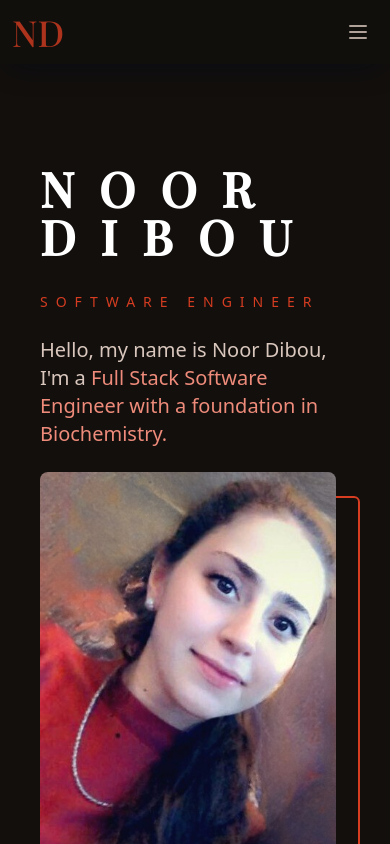
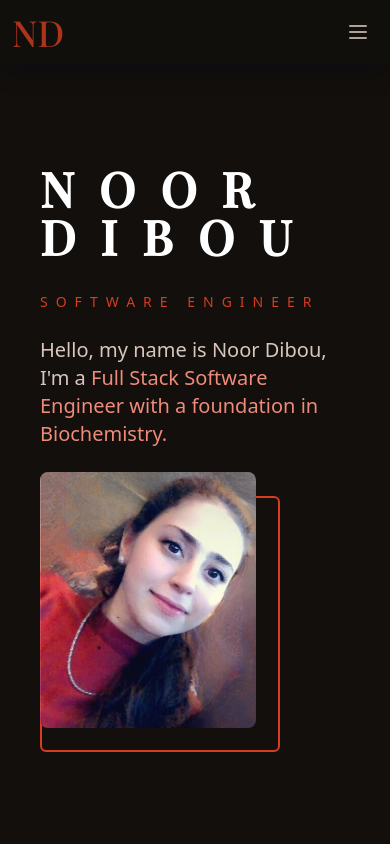
Before and after one commit to Noordibou/Portfolio, a Next.js app: page / in a window 390 px wide. Built offline with nearby package versions, Linux system fonts and the light colour scheme.

Commit message:
fixing hero display

```diff
--- a/components/Hero.tsx
+++ b/components/Hero.tsx
@@ -39,7 +39,7 @@ export default function Hero() {
                 </div>
 
                 <div>
-                    <div className='relative mr-3  text-xl lgl:text-2xl text-textDark'>
+                    <div className='relative mr-3 md:pb-12 text-xl lgl:text-2xl text-textDark'>
                     {text.map((line, index) => (
                             <div
                                 key={index}
@@ -52,10 +52,10 @@ export default function Hero() {
                 </div>
                 </div>
                 <div className='w-full lgl:w-1/3 lgl:top-24 relative group mt-2 '>
-                    <div className='absolute w-80 h-96 -top-6 -left-6 rounded-lg'>
+                    <div className='absolute w-60 h-64 md:w-80 md:h-96 -top-6 -left-6 rounded-lg'>
                         <div className='w-full h-full relative z-20 flex pl-6  lgl:pl-0'>
                             <Image
-                                className='rounded-lg h-full object-cover'
+                                className='rounded-lg h-full object-fit'
                                 src='/nd1.jpg'
                                 alt='Noor Dibou'
                                 width={320}
@@ -64,7 +64,7 @@ export default function Hero() {
                         <div className='hidden absolute w-80 h-96 lgl:inline-block bg-textDark/40 rounded-md top-0 left-0 group-hover:bg-transparent duration-300' />
                         </div>
                     </div>
-                    <div className='lgl:inline-flex w-80 h-96 border-2 border-textGreen rounded-md lgl:group-hover:-translate-x-2 lgl:group-hover:-translate-y-2 transition-transform duration-300' />
+                    <div className='lgl:inline-flex w-60 h-64 md:w-80 md:h-96 border-2 border-textGreen rounded-md lgl:group-hover:-translate-x-2 lgl:group-hover:-translate-y-2 transition-transform duration-300' />
 
                 </div>
             </motion.div>
```
